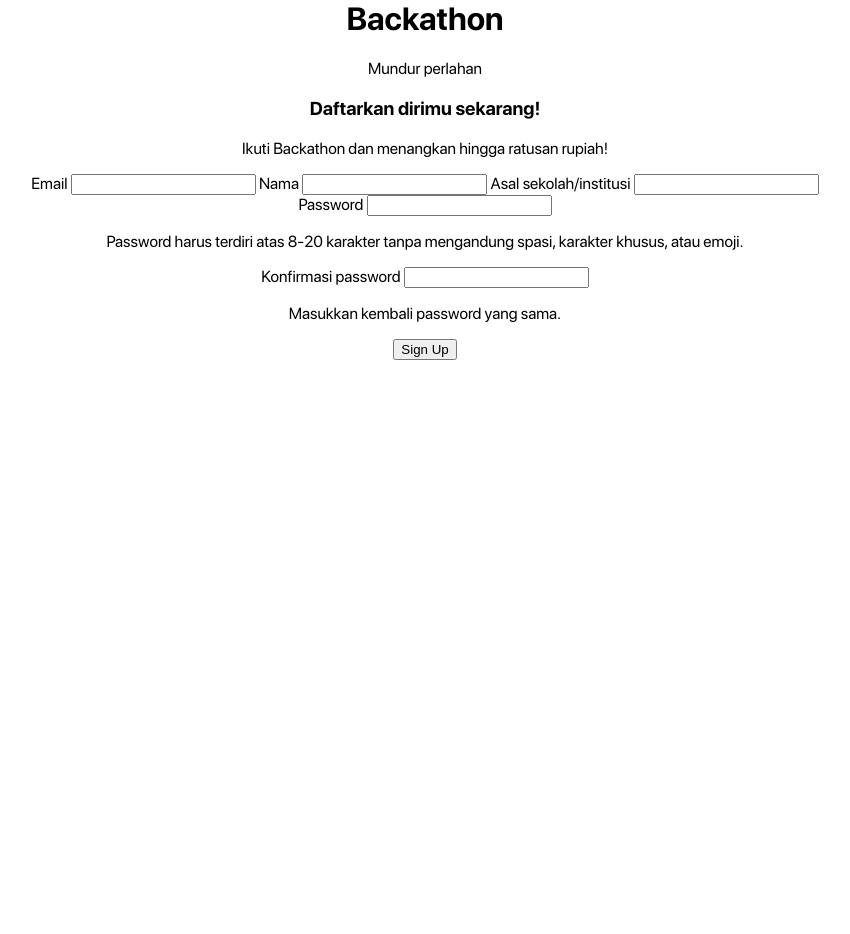
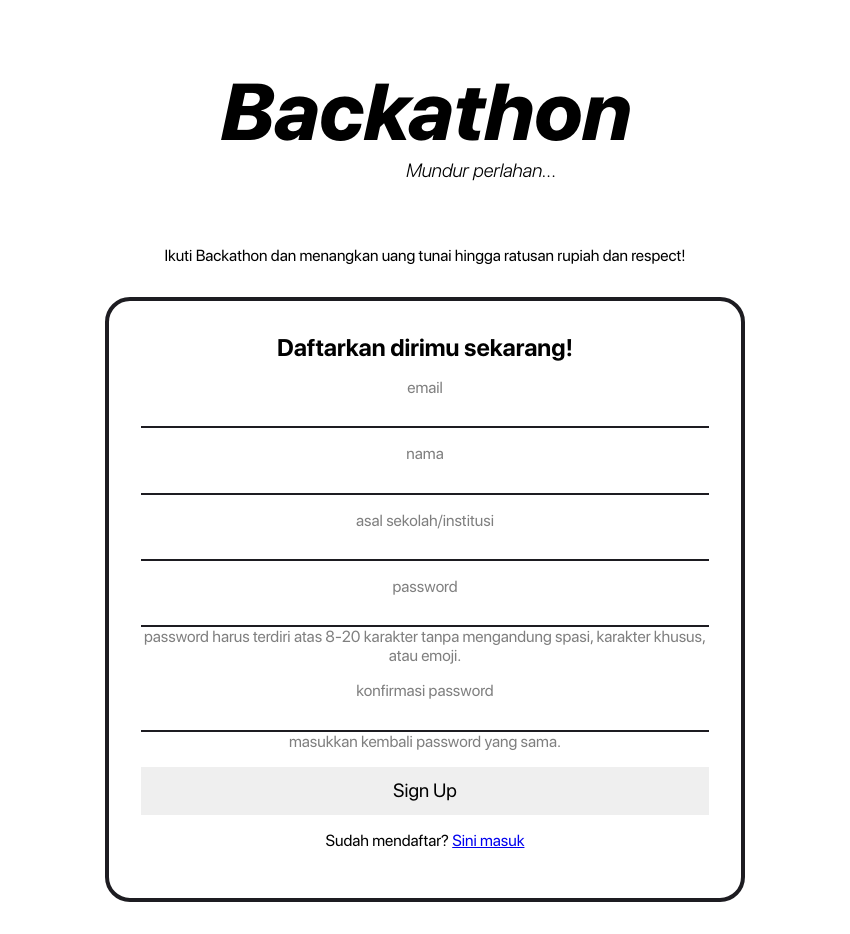
Before and after one commit to aditydcp/ppl-app, a PHP site: page / in a window 1280 px wide. Shown: the whole page, without its empty margins (215-1065 px from the left). Before the commit the page ends 360 px from the top, so only its background shows below. Run offline with PHP 8.4, Linux system fonts and the light colour scheme; data that the repository does not hold is empty.

Commit message:
stylize index

```diff
--- a/dashboard.css
+++ b/dashboard.css
@@ -0,0 +1 @@
+@import "main.css";
--- a/index.css
+++ b/index.css
@@ -0,0 +1,61 @@
+@import "main.css";
+
+.title-wrapper {
+    margin: 4rem 0;
+}
+
+.title-main {
+    font-size: 5em;
+    font-style: italic;
+    font-weight: 700;
+    margin: 0;
+}
+
+.title-subtitle {
+    font-size: 1.2rem;
+    font-style: italic;
+    padding-left: 7rem;
+}
+
+.input-wrapper, .input-label, .input-field, .action-button {
+    display: block
+}
+
+.input-wrapper{
+    margin: 1rem 0;
+}
+
+.input-wrapper .password-field-wrapper{
+    margin-bottom: 0;
+}
+
+.input-label, .input-description {
+    text-transform: lowercase;
+    color: rgba(0, 0, 0, 0.5);
+    transform: color 0.2s;
+    margin: 0;
+}
+
+.input-wrapper:focus-within .input-label {
+    color: black;
+}
+
+.input-field {
+    /* Resets */
+    background-color: transparent;
+    border: none;
+    width: 100%;
+
+    border-bottom: 0.15em solid var(--nesco-black);
+    padding: 0.5em;
+
+    font-family: 'SF Pro Display';
+
+    transition: border-bottom-color 0.2s, background-color 0.25s;
+}
+
+.input-field:focus {
+        border: none; /* Reset */
+        background-color: white;
+        border-bottom-color: var(--nesco-green);
+}
--- a/index.php
+++ b/index.php
@@ -6,18 +6,18 @@
     <link rel="stylesheet" href="main.css">
 </head>
 <body>
-    <div class="title-box">
+    <div class="title-wrapper">
         <h1 class="title-main">Backathon</h1>
-        <span class="title-subtitle">Mundur perlahan</span>
+        <span class="title-subtitle">Mundur perlahan...</span>
     </div>
 
     <?php if(isset($_GET["login"])) { // login form, if parameter passed ?>
-        Hello, ini login form
+        <form action="" method="POST" class="form">
+            <h2 id="line-register"> Login </h2>
 
-        <form action="" method="POST" class="form">
             <label class="input-wrapper" id="emailWrapper">
                 <span class="input-label">Email</span>
-                <input type="email" name="email" class="input-field" value="<?php echo $email; ?>" required>
+                <input type="email" name="email" class="input-field" required>
             </label>
 
             <label class="input-wrapper">
@@ -26,34 +26,39 @@
             </label>
 
             <button type="submit" name="login_form" class="button action-button">Login</button>
+
+            <div class="input-wrapper">
+                <p class="desc">Belum daftar? <a href="index.php">Daftar dulu aih</a></p>
+            </div>
         </form>
 
     <?php
     } else { // register form, default state ?>
 
-        <h3> Daftarkan dirimu sekarang! </h3>
-        <p>Ikuti Backathon dan menangkan hingga ratusan rupiah!<p>
+        <p class="desc mg-0">Ikuti Backathon dan menangkan uang tunai hingga ratusan rupiah dan respect!</p>
 
         <form action="" method="POST" class="form">
+            <h2 class="mg-0" id="line-register"> Daftarkan dirimu sekarang! </h2>
+
             <label class="input-wrapper" id="emailWrapper">
                 <span class="input-label">Email</span>
-                <input type="email" name="email" class="input-field" value="<?php echo $email; ?>" required>
+                <input type="email" name="email" class="input-field" required>
             </label>
 
             <label class="input-wrapper" id="namaWrapper">
                 <span class="input-label">Nama</span>
-                <input type="text" name="nama" class="input-field" value="<?php echo $nama; ?>" required>
+                <input type="text" name="nama" class="input-field" required>
             </label>
 
             <label class="input-wrapper">
                 <span class="input-label">Asal sekolah/institusi</span>
-                <input type="text" name="asal" class="input-field" value="<?php echo $institusi; ?>" required>
+                <input type="text" name="asal" class="input-field" required>
             </label>
 
             <div class="input-wrapper">
-                <label class="input-wrapper">
+                <label class="input-wrapper password-field-wrapper">
                     <span class="input-label">Password</span>
-                    <input type="password" name="password1" pattern="^[0-9a-zA-Z]*$" minlength="8" maxlength="20" class="input-field" required autocomplete="new-password" aria-describedby="password-help-block">
+                    <input type="password" name="password1" pattern="^[0-9a-zA-Z]*$" minlength="8" maxlength="20" class="input-field" required aria-describedby="password-help-block">
                 </label>
 
                 <p class="input-description" id="password-help-block">
@@ -62,9 +67,9 @@
             </div>
 
             <div class="input-wrapper">
-                <label class="input-wrapper">
+                <label class="input-wrapper password-field-wrapper">
                     <span class="input-label">Konfirmasi password</span>
-                    <input type="password" name="password2" pattern="^[0-9a-zA-Z]*$" minlength="8" maxlength="20" class="input-field" required autocomplete="new-password" aria-describedby="confirm-password-help-block">
+                    <input type="password" name="password2" pattern="^[0-9a-zA-Z]*$" minlength="8" maxlength="20" class="input-field" required aria-describedby="confirm-password-help-block">
                 </label>
 
                 <p class="input-description" id="confirm-password-help-block">
@@ -73,6 +78,10 @@
             </div>
 
             <button type="submit" name="register_form" class="button action-button">Sign Up</button>
+
+            <div class="input-wrapper">
+                <p class="desc">Sudah mendaftar? <a href="index.php?login">Sini masuk</a></p>
+            </div>
         </form>
     <?php } ?>
 
--- a/main.css
+++ b/main.css
@@ -46,6 +46,15 @@
 /* ------  end  ------- */
 /* TYPEFACE DECLARATION */
 
+:root {
+    /* COLOR DECLARATION */
+    --nesco-black: #1d1c21;
+    --nesco-gray: #d3d3d4;
+    --nesco-lightgray: #f1f3f6;
+    --nesco-green: #18cba4;
+    --nesco-blue: #02c0df;
+}
+
 html, body {
     margin: 0;
     padding: 0;
@@ -56,11 +65,28 @@ body {
     font-family: 'SF Pro Display';
 }
 
-.main-title {
-    font-size: 4em;
-    margin: 2rem 0;
+.mg-0 {
+    margin: 0;
 }
 
 .desc {
     font-size: 16;
 }
+
+.form {
+    margin: 2rem 20rem;
+    padding: 2rem;
+    border: 0.25em solid var(--nesco-black);
+    border-radius: 25px;
+}
+
+.button {
+    border: 1em;
+    height: 3rem;
+    font-family: 'SF Pro Display';
+    font-size: 1.2rem;
+}
+
+.action-button {
+    width: 100%;
+}
```
